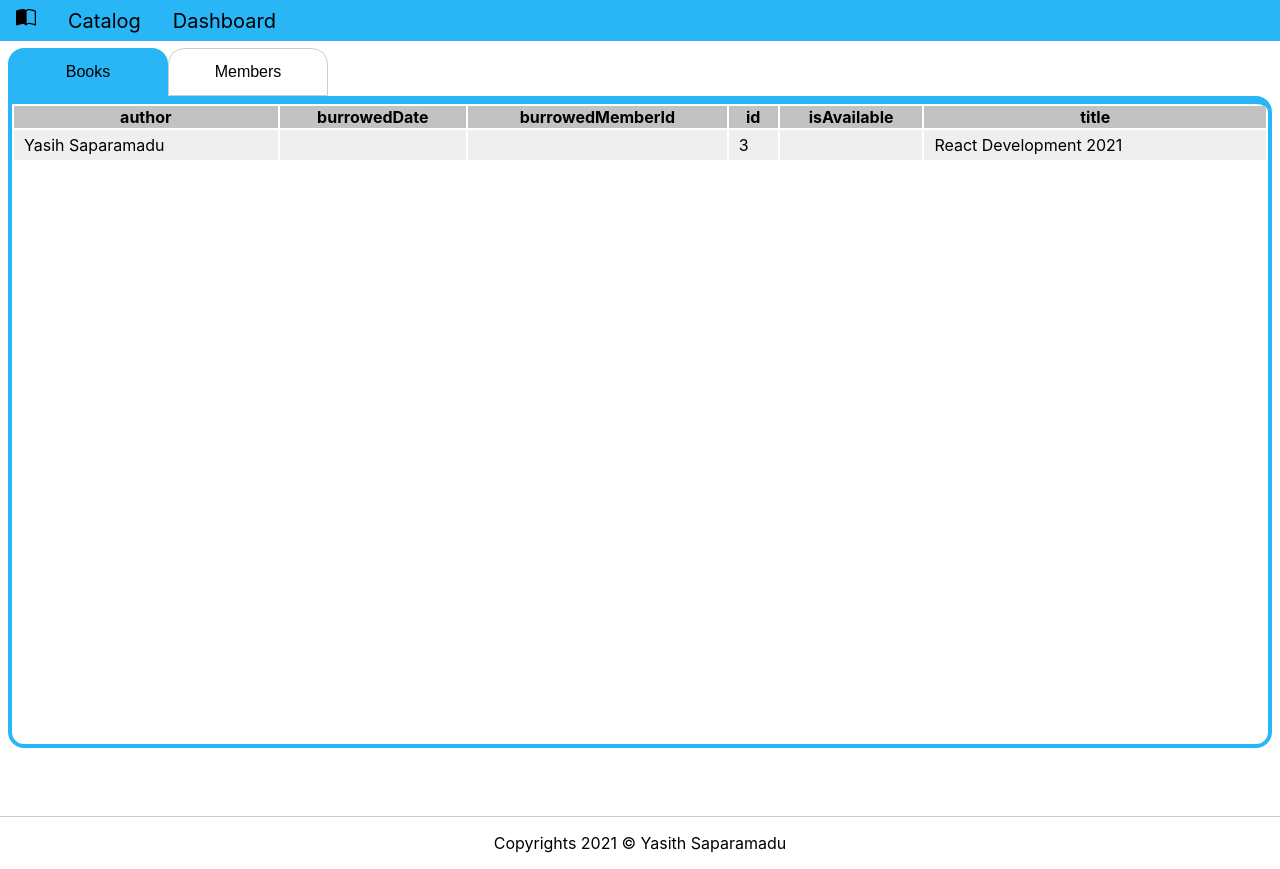
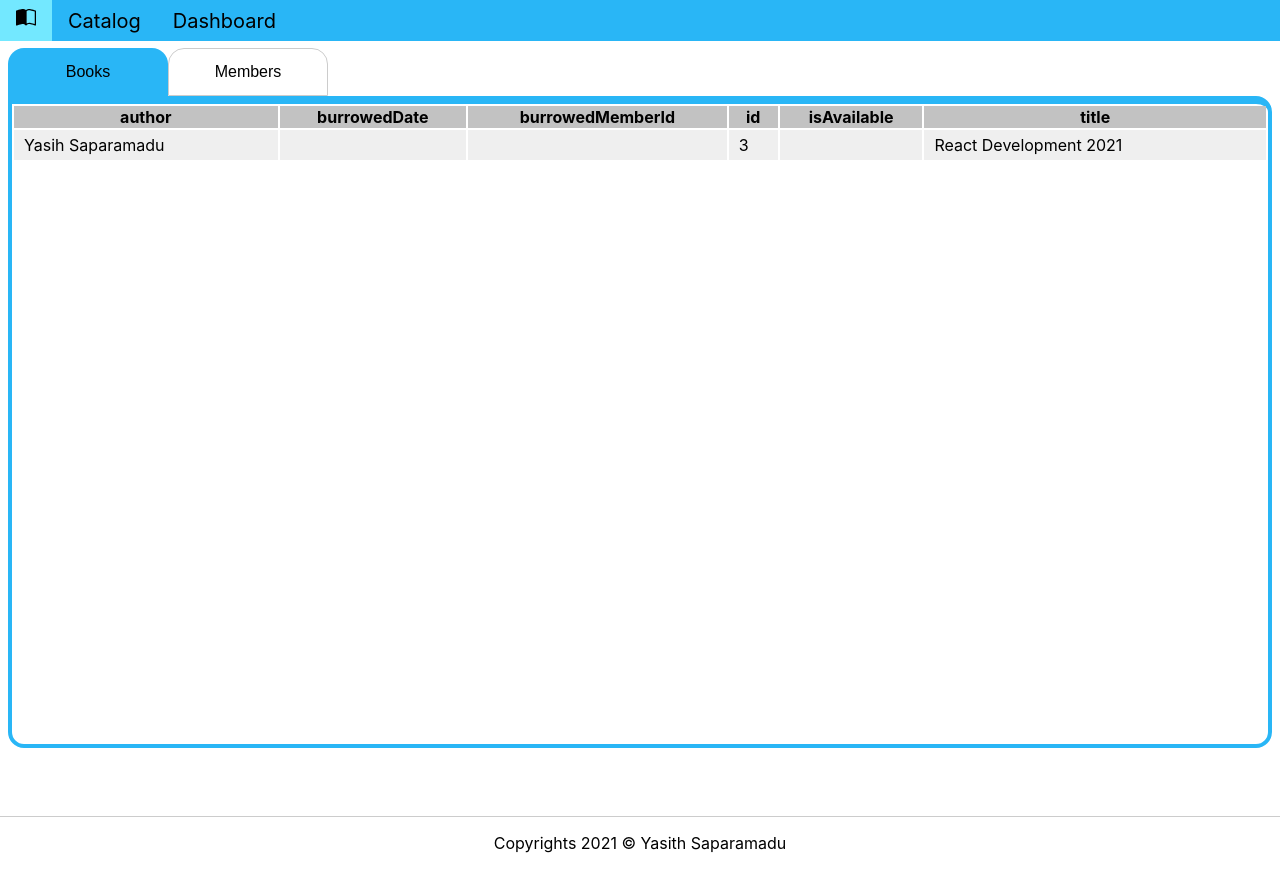
Before and after one commit to yasithSaparamadu/spark_lms, a React (Create React App) app: page / in a window 1280 px wide. Built offline with nearby package versions, Linux system fonts and the light colour scheme; no server answers.

Commit message:
css files bug fixed

```diff
--- a/src/components/Navbar.js
+++ b/src/components/Navbar.js
@@ -25,7 +25,7 @@ export const NavLink = styled.a`
   font-size: 1.25em;
 
   :hover {
-    background-color: #${(props) => props.theme.primary.light};
+    background-color: ${(props) => props.theme.primary.light};
   }
 
   .active {
--- a/src/components/Table.js
+++ b/src/components/Table.js
@@ -15,7 +15,7 @@ const StyledTable = styled.table`
       background-color: #efefef;
     }
     :hover {
-      background-color: #lightpink;
+      background-color: lightpink;
     }
   }
   thead > tr {
--- a/src/components/Tabs.js
+++ b/src/components/Tabs.js
@@ -32,7 +32,7 @@ export const Tab = styled.button`
   border-top-left-radius: 1em;
   border-top-right-radius: 1em;
   :hover {
-    background-color: ${(props) => props.theme.primary.ligt};
+    background-color: ${(props) => props.theme.primary.light};
   }
 `;
 
```
